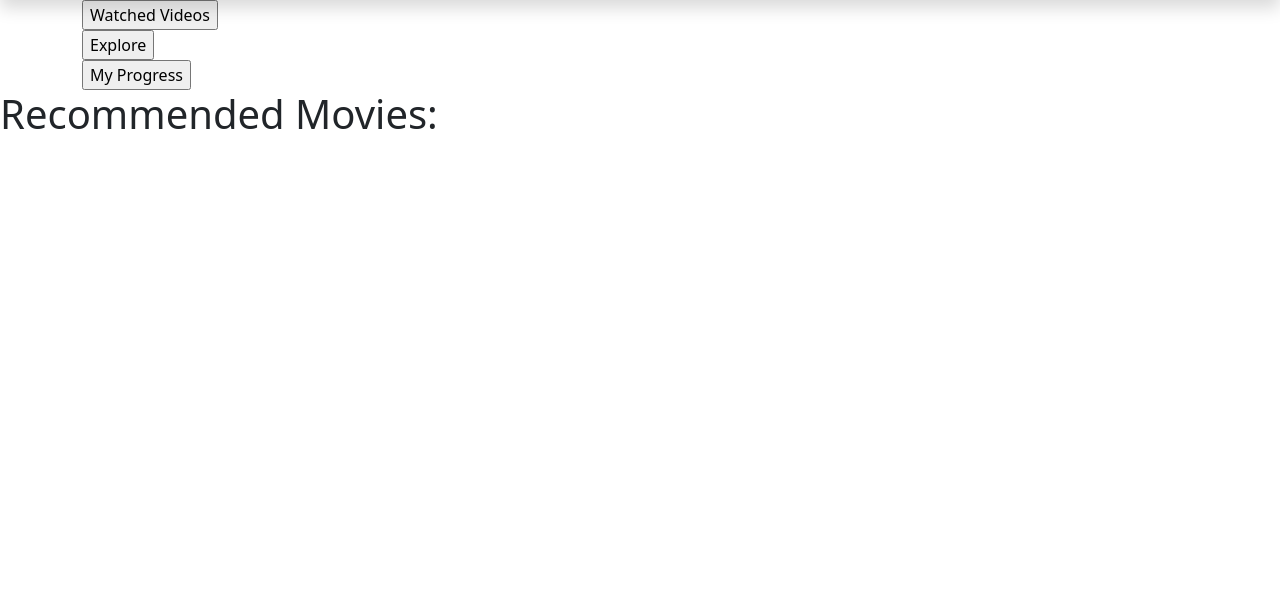
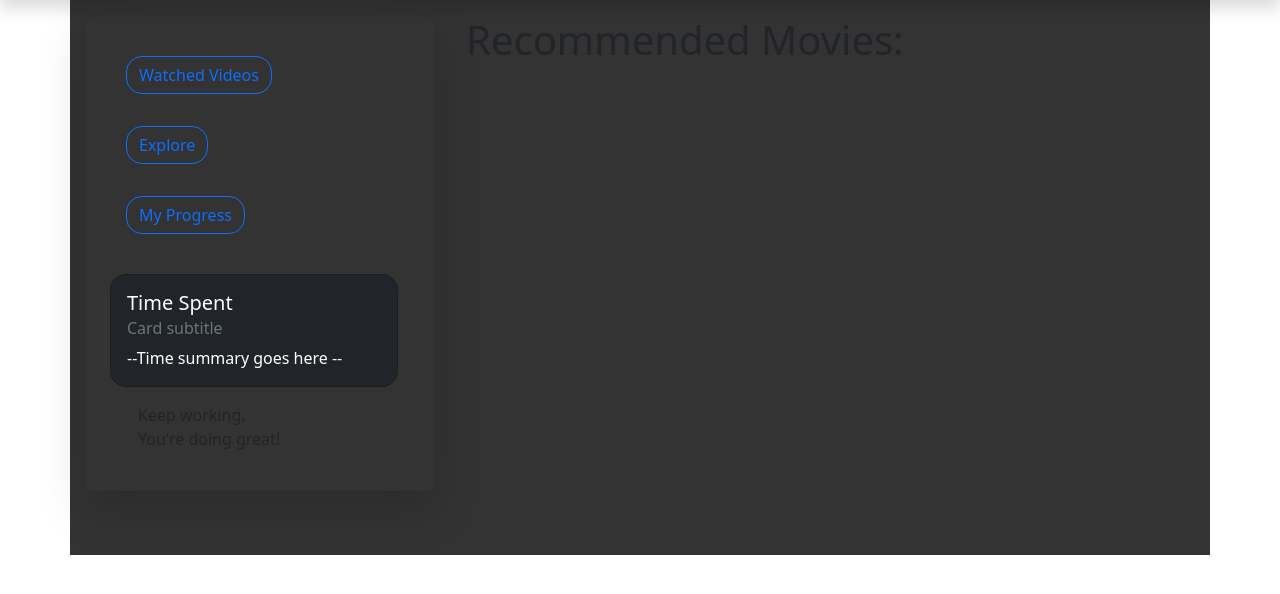
Before and after one commit to MANTHIPERERA/Mind-Setter-SE---13, a Flask app: template RecomSys/templates/recommendations.html in a window 1280 px wide. Shown: the part 116-710 px from the top of the page. Run offline with Flask 2, Linux system fonts and the light colour scheme; the template is opened without the code that fills it, so the values that code supplies are empty; some web fonts are replaced.

Commit message:
RecomSys html page update

```diff
--- a/CSS/styles.css
+++ b/CSS/styles.css
@@ -50,3 +50,7 @@
     background-color: #EEFFFC;
     height: 200px;
 }
+
+.container{
+    background-color: #343333;
+}
--- a/RecomSys/templates/recommendations.html
+++ b/RecomSys/templates/recommendations.html
@@ -59,15 +59,41 @@
 
   </section >
 
-  <div class = "container">
+  <div class="container text-left">
+    <div class="row">
 
-    <input class = 'btn3' type = 'button' value = 'Watched Videos'> <br>
-    <input type = 'button' value = 'Explore'> <br>
-    <input type = 'button' value = 'My Progress'> <br>
+      <div class="col-md-4 p-3">
+
+        <div class = "shadow-lg p-4 mb-5 bg-body-tertiary rounded">
+
+            <button type="button" class="btn btn-outline-primary m-3 rounded-4">Watched Videos</button> <br>
+            <button type="button" class="btn btn-outline-primary m-3 rounded-4">Explore</button> <br>
+            <button type="button" class="btn btn-outline-primary m-3 rounded-4">My Progress</button> <br><br>
+
+
+            <div class="card bg-dark text-white md-4 rounded-4" style="width: 18rem;">
+              <div class="card-body">
+                <h5 class="card-title">Time Spent</h5>
+                <h6 class="card-subtitle mb-2 text-muted">Card subtitle</h6>
+                <p class="card-text">--Time summary goes here --</p>
+
+              </div>
+            </div>
+
+            <div class = "container text-left m-3">
+              Keep working, <br>
+              You're doing great!
+
+            </div>
 
         </div>
 
 
+
+      </div>
+
+
+      <div class="col-md-8 p-3">
         <h1>Recommended Movies:</h1>
 
 
@@ -76,5 +102,17 @@
             <li>{{ movie }}</li>
           {% endfor %}
         </ul>
+
+
+      </div>
+
+
+    </div>
+  </div>
+
+
+
+
+
   </body>
 </html>
```
Lines whose indentation alone changed are shown as unchanged.
